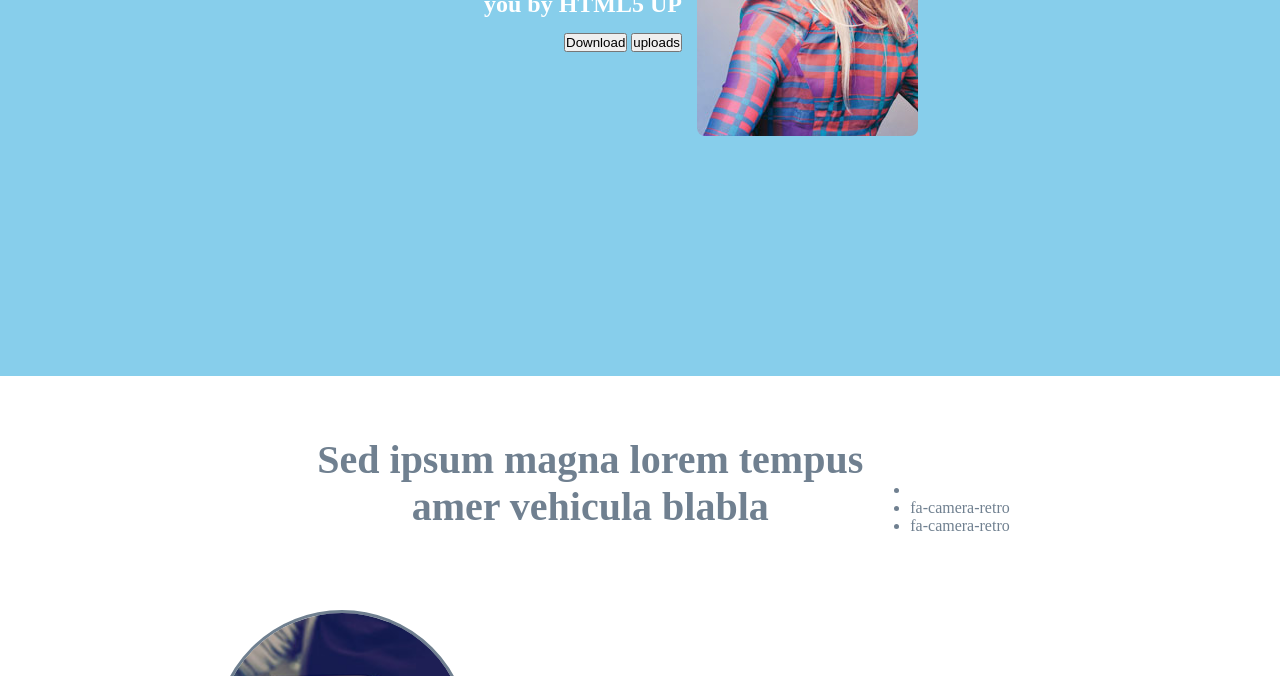
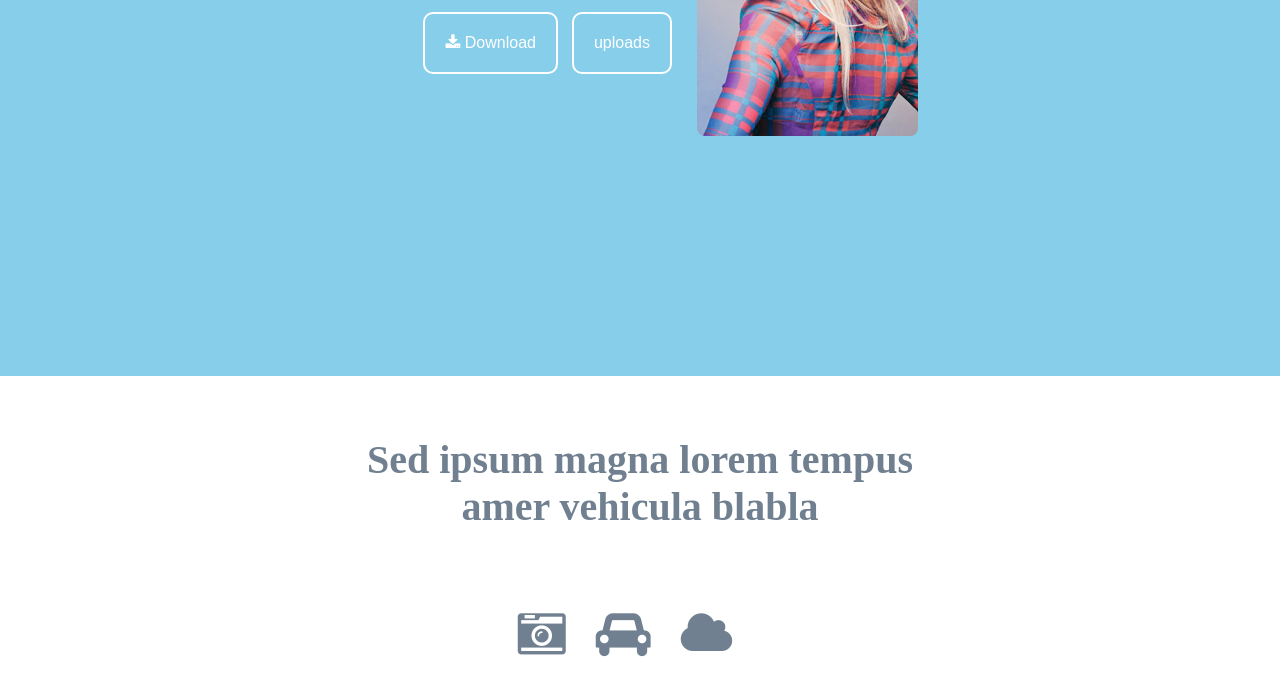
Before and after one commit to Flayxii/exofractal, a plain HTML site: page index.html in a window 1280 px wide. Shown: the part 424-1100 px from the top of the page. Drawn offline with Linux system fonts and the light colour scheme.

Commit message:
boutton icons

```diff
--- a/index.html
+++ b/index.html
@@ -17,7 +17,7 @@
             <h2>Just a simple, single page responsive
                 template brought to you by HTML5 UP
             </h2>
-            <button>Download</button>
+            <button><i class="fa fa-download"></i> Download</button>
             <button>uploads</button>
         </div>
         <img src="./assets/images/hero.jpg" alt="hero">
@@ -27,9 +27,9 @@
             <h1 id="h1sed">Sed ipsum magna lorem tempus amer vehicula blabla</h1>
         <!-- after ?-->
         <ul>
-            <li><span> <i class="fa-camera-retro"></i></span></li>
-            <li><span>fa-camera-retro</span></li>
-            <li><span>fa-camera-retro</span></li>
+            <li><span><i class="fa fa-camera-retro" style="font-size: 48px;"></i></span></li>
+            <li><span><i class="fa fa-car" style="font-size: 48px;"></i></span></li>
+            <li><span><i class="fa fa-cloud" style="font-size: 48px;"></i></span></li>
         </ul>
         </section>
         <Section>
--- a/style.css
+++ b/style.css
@@ -105,4 +105,26 @@ h1{
 }
 #headicon{
     display: flex;
+    flex-direction: column;
 }
+#headicon ul{
+    display: flex;
+    list-style: none;
+    margin-bottom: 30px;
+}
+#headicon li{
+    padding-right: 30px;
+}
+#hero button{
+    font-size: 16px;
+    padding: 20px;
+    border: solid 2px white;
+    background-color: rgba(255, 255, 255, 0);
+    color: white;
+    border-radius: 10px;
+    margin-right: 10px;
+}
+#hero button:hover{
+    background-color: white;
+    color: skyblue;
+}
```
